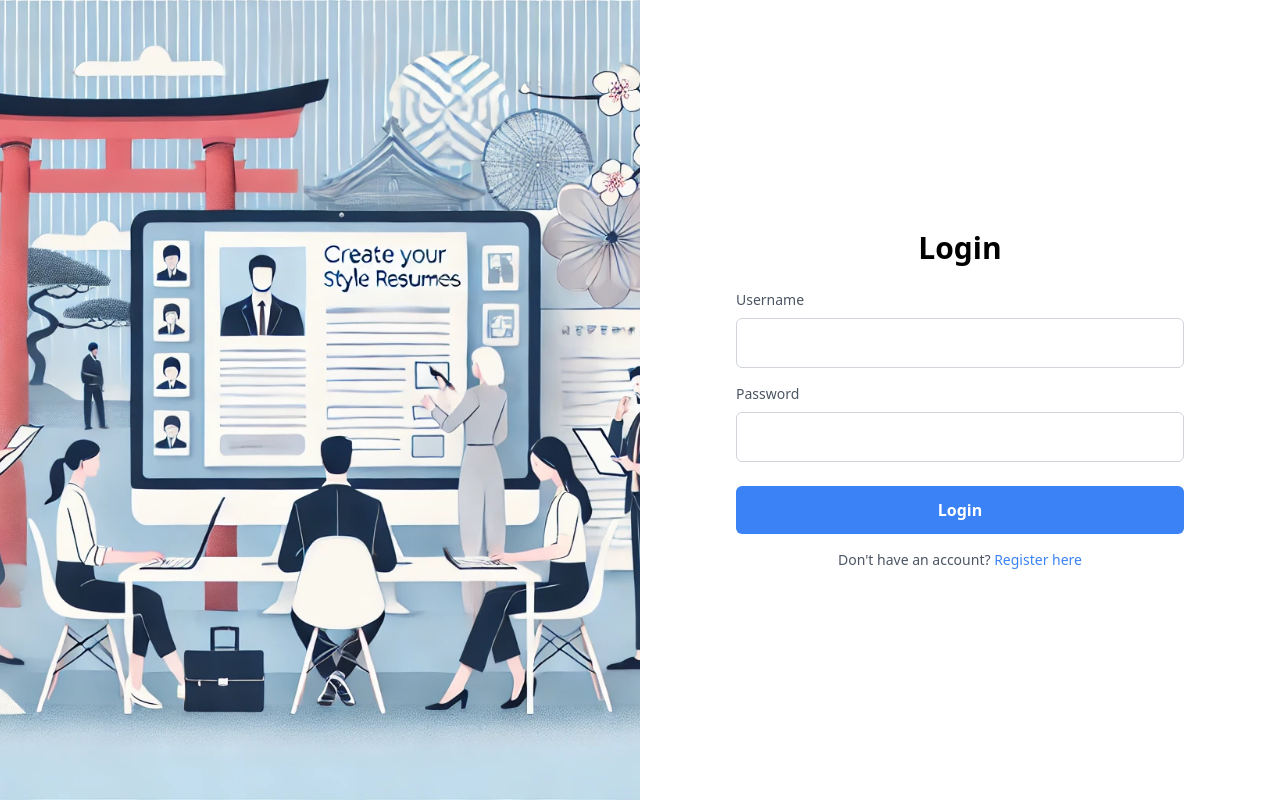
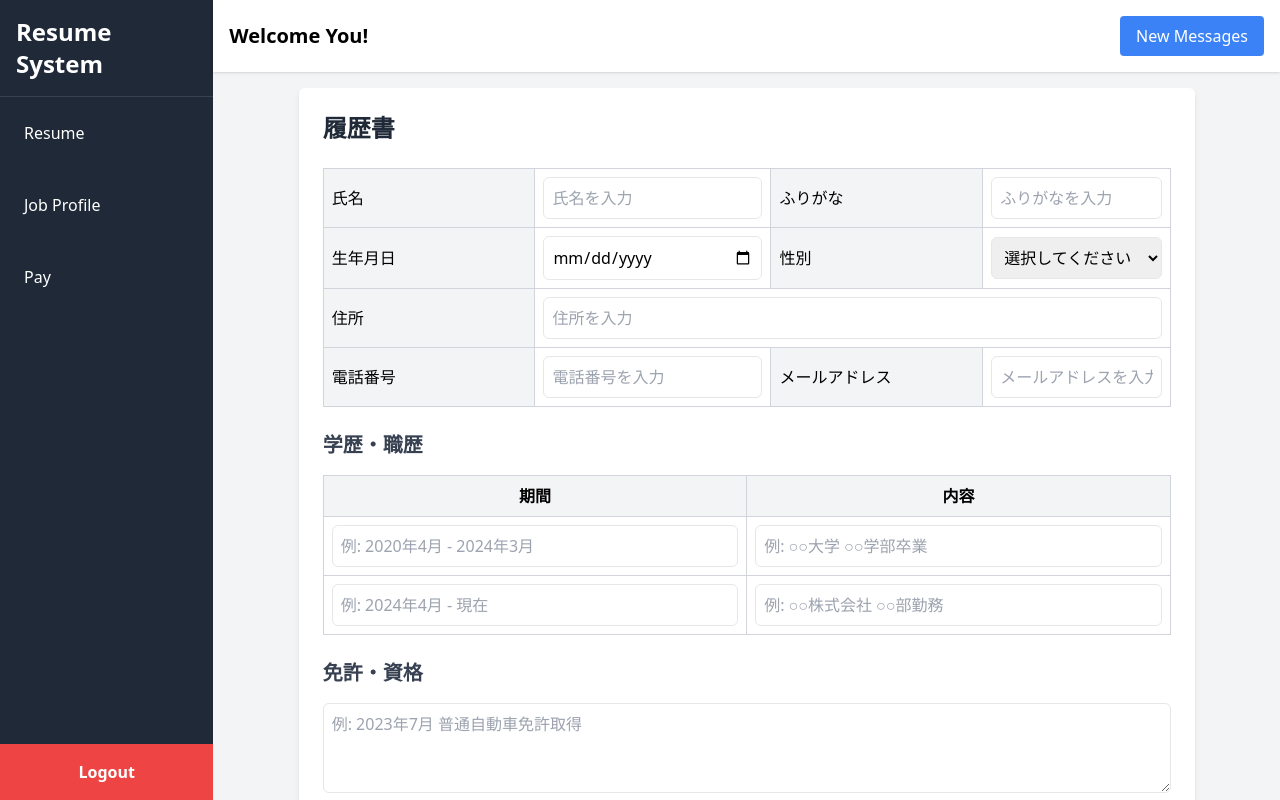
Before and after one commit to kanghouchao/JobProfile, a React (Create React App) app in the folder frontend/: page /resume in a window 1280 px wide. Before the commit this address led to /login. Built offline with nearby package versions, Linux system fonts and the light colour scheme.

Commit message:
add pay and jobhistory pages

```diff
--- a/frontend/src/components/Sidebar.js
+++ b/frontend/src/components/Sidebar.js
@@ -21,10 +21,10 @@ const Sidebar = () => {
             <Link to="/resume" className="block p-2">{t("resume")}</Link>
           </li>
           <li className="p-4 hover:bg-gray-700 cursor-pointer">
-            <Link to="/" className="block p-2">{t("jobProfile")}</Link>
+            <Link to="/job-history" className="block p-2">{t("jobProfile")}</Link>
           </li>
           <li className="p-4 hover:bg-gray-700 cursor-pointer">
-            <Link to="/" className="block p-2">{t("pay")}</Link>
+            <Link to="/pay" className="block p-2">{t("pay")}</Link>
           </li>
         </ul>
       </nav>
--- a/frontend/src/layout.js
+++ b/frontend/src/layout.js
@@ -11,7 +11,7 @@ const Layout = () => {
   useEffect(() => {
     const token = localStorage.getItem('token');
     if (!token) {
-      navigate('/login');
+      // navigate('/login');
     }
   }, [navigate]);
 
--- /dev/null
+++ b/frontend/src/pages/Pay/PayPage.jsx
@@ -0,0 +1,74 @@
+import React from 'react';
+
+const PayPage = () => {
+  return (
+    <div className="max-w-md mx-auto p-6 bg-white shadow-md rounded-md">
+      <h1 className="text-2xl font-bold text-gray-800 mb-6">クレジットカードでのお支払い</h1>
+
+      <form>
+        {/* カード番号 */}
+        <div className="mb-4">
+          <label className="block text-gray-600 mb-2">カード番号</label>
+          <input
+            type="text"
+            placeholder="1234 5678 9012 3456"
+            maxLength="19"
+            className="w-full border rounded-md p-2 focus:outline-none focus:ring focus:ring-blue-300"
+          />
+        </div>
+
+        {/* 有効期限 */}
+        <div className="mb-4">
+          <label className="block text-gray-600 mb-2">有効期限</label>
+          <div className="flex gap-2">
+            <input
+              type="text"
+              placeholder="MM"
+              maxLength="2"
+              className="w-1/2 border rounded-md p-2 focus:outline-none focus:ring focus:ring-blue-300"
+            />
+            <input
+              type="text"
+              placeholder="YY"
+              maxLength="2"
+              className="w-1/2 border rounded-md p-2 focus:outline-none focus:ring focus:ring-blue-300"
+            />
+          </div>
+        </div>
+
+        {/* セキュリティコード */}
+        <div className="mb-4">
+          <label className="block text-gray-600 mb-2">セキュリティコード (CVV)</label>
+          <input
+            type="text"
+            placeholder="123"
+            maxLength="3"
+            className="w-full border rounded-md p-2 focus:outline-none focus:ring focus:ring-blue-300"
+          />
+        </div>
+
+        {/* カード名義人 */}
+        <div className="mb-4">
+          <label className="block text-gray-600 mb-2">カード名義人</label>
+          <input
+            type="text"
+            placeholder="例: TARO YAMADA"
+            className="w-full border rounded-md p-2 focus:outline-none focus:ring focus:ring-blue-300"
+          />
+        </div>
+
+        {/* 支払いボタン */}
+        <div className="flex justify-end">
+          <button
+            type="submit"
+            className="bg-blue-500 text-white px-4 py-2 rounded-md hover:bg-blue-600"
+          >
+            支払う
+          </button>
+        </div>
+      </form>
+    </div>
+  );
+};
+
+export default PayPage;
--- /dev/null
+++ b/frontend/src/pages/Pay/index.js
@@ -0,0 +1,3 @@
+import PayPage from "./PayPage"
+
+export default PayPage
--- /dev/null
+++ b/frontend/src/pages/Resume/JobHistoryForm.jsx
@@ -0,0 +1,116 @@
+import React from 'react';
+
+const JobHistoryForm = () => {
+  return (
+    <div className="max-w-4xl mx-auto p-6 bg-white shadow-md rounded-md overflow-y-auto">
+      <h1 className="text-2xl font-bold text-gray-800 mb-6">職務履歴書</h1>
+
+      {/* 基本情報セクション */}
+      <section className="mb-6">
+        <h2 className="text-xl font-semibold text-gray-700 mb-4">基本情報</h2>
+        <div className="grid grid-cols-1 md:grid-cols-2 gap-4">
+          <div>
+            <label className="block text-gray-600">氏名</label>
+            <input
+              type="text"
+              placeholder="氏名を入力"
+              className="w-full border rounded-md p-2 focus:outline-none focus:ring focus:ring-blue-300"
+            />
+          </div>
+          <div>
+            <label className="block text-gray-600">ふりがな</label>
+            <input
+              type="text"
+              placeholder="ふりがなを入力"
+              className="w-full border rounded-md p-2 focus:outline-none focus:ring focus:ring-blue-300"
+            />
+          </div>
+        </div>
+      </section>
+
+      {/* 職務履歴セクション */}
+      <section className="mb-6">
+        <h2 className="text-xl font-semibold text-gray-700 mb-4">職務履歴</h2>
+        <table className="w-full border-collapse border border-gray-300">
+          <thead>
+            <tr>
+              <th className="border border-gray-300 p-2 bg-gray-100">期間</th>
+              <th className="border border-gray-300 p-2 bg-gray-100">会社名</th>
+              <th className="border border-gray-300 p-2 bg-gray-100">役職・業務内容</th>
+            </tr>
+          </thead>
+          <tbody>
+            <tr>
+              <td className="border border-gray-300 p-2">
+                <input
+                  type="text"
+                  placeholder="例: 2020年4月 - 2024年3月"
+                  className="w-full border rounded-md p-2 focus:outline-none focus:ring focus:ring-blue-300"
+                />
+              </td>
+              <td className="border border-gray-300 p-2">
+                <input
+                  type="text"
+                  placeholder="例: ○○株式会社"
+                  className="w-full border rounded-md p-2 focus:outline-none focus:ring focus:ring-blue-300"
+                />
+              </td>
+              <td className="border border-gray-300 p-2">
+                <input
+                  type="text"
+                  placeholder="例: 営業部 部長"
+                  className="w-full border rounded-md p-2 focus:outline-none focus:ring focus:ring-blue-300"
+                />
+              </td>
+            </tr>
+            <tr>
+              <td className="border border-gray-300 p-2">
+                <input
+                  type="text"
+                  placeholder="例: 2024年4月 - 現在"
+                  className="w-full border rounded-md p-2 focus:outline-none focus:ring focus:ring-blue-300"
+                />
+              </td>
+              <td className="border border-gray-300 p-2">
+                <input
+                  type="text"
+                  placeholder="例: △△株式会社"
+                  className="w-full border rounded-md p-2 focus:outline-none focus:ring focus:ring-blue-300"
+                />
+              </td>
+              <td className="border border-gray-300 p-2">
+                <input
+                  type="text"
+                  placeholder="例: 開発部 エンジニア"
+                  className="w-full border rounded-md p-2 focus:outline-none focus:ring focus:ring-blue-300"
+                />
+              </td>
+            </tr>
+          </tbody>
+        </table>
+      </section>
+
+      {/* 自己PRセクション */}
+      <section className="mb-6">
+        <h2 className="text-xl font-semibold text-gray-700 mb-4">自己PR</h2>
+        <textarea
+          placeholder="例: 私の強みは..."
+          rows="4"
+          className="w-full border rounded-md p-2 focus:outline-none focus:ring focus:ring-blue-300"
+        ></textarea>
+      </section>
+
+      {/* ボタン */}
+      <div className="flex justify-end gap-4">
+        <button className="bg-gray-300 text-gray-700 px-4 py-2 rounded-md hover:bg-gray-400">
+          キャンセル
+        </button>
+        <button className="bg-blue-500 text-white px-4 py-2 rounded-md hover:bg-blue-600">
+          保存
+        </button>
+      </div>
+    </div>
+  );
+};
+
+export default JobHistoryForm;
--- a/frontend/src/pages/Resume/ResumeForm.jsx
+++ b/frontend/src/pages/Resume/ResumeForm.jsx
@@ -2,64 +2,123 @@ import React from 'react';
 
 const ResumeForm = () => {
   return (
-    <div className="max-w-full mx-auto p-6 bg-white shadow-md rounded-md overflow-y-auto">
-    <h1 className="text-2xl font-bold text-gray-800 mb-6">履歴書の作成</h1>
+    <div className="max-w-4xl mx-auto p-6 bg-white shadow-md rounded-md overflow-y-auto">
+      <h1 className="text-2xl font-bold text-gray-800 mb-6">履歴書</h1>
 
       {/* 基本情報セクション */}
-    <section className="mb-6">
-        <h2 className="text-xl font-semibold text-gray-700 mb-4">基本情報</h2>
-        <div className="grid grid-cols-1 md:grid-cols-2 gap-4">
-        <div>
-            <label className="block text-gray-600">氏名</label>
+      <table className="w-full border-collapse border border-gray-300 mb-6">
+        <tbody>
+          <tr>
+            <td className="border border-gray-300 p-2 bg-gray-100 w-1/4">氏名</td>
+            <td className="border border-gray-300 p-2">
               <input
                 type="text"
                 placeholder="氏名を入力"
                 className="w-full border rounded-md p-2 focus:outline-none focus:ring focus:ring-blue-300"
               />
-        </div>
-        <div>
-            <label className="block text-gray-600">ふりがな</label>
+            </td>
+            <td className="border border-gray-300 p-2 bg-gray-100 w-1/4">ふりがな</td>
+            <td className="border border-gray-300 p-2">
               <input
                 type="text"
                 placeholder="ふりがなを入力"
                 className="w-full border rounded-md p-2 focus:outline-none focus:ring focus:ring-blue-300"
               />
-        </div>
-        <div>
-            <label className="block text-gray-600">性別</label>
+            </td>
+          </tr>
+          <tr>
+            <td className="border border-gray-300 p-2 bg-gray-100">生年月日</td>
+            <td className="border border-gray-300 p-2">
+              <input
+                type="date"
+                className="w-full border rounded-md p-2 focus:outline-none focus:ring focus:ring-blue-300"
+              />
+            </td>
+            <td className="border border-gray-300 p-2 bg-gray-100">性別</td>
+            <td className="border border-gray-300 p-2">
               <select className="w-full border rounded-md p-2 focus:outline-none focus:ring focus:ring-blue-300">
                 <option value="">選択してください</option>
                 <option value="male">男性</option>
                 <option value="female">女性</option>
               </select>
-        </div>
-        <div>
-            <label className="block text-gray-600">生年月日</label>
+            </td>
+          </tr>
+          <tr>
+            <td className="border border-gray-300 p-2 bg-gray-100">住所</td>
+            <td colSpan="3" className="border border-gray-300 p-2">
               <input
-            type="date"
+                type="text"
+                placeholder="住所を入力"
                 className="w-full border rounded-md p-2 focus:outline-none focus:ring focus:ring-blue-300"
               />
-        </div>
-        </div>
-    </section>
-
-    {/* 写真セクション */}
-    <section className="mb-6">
-        <h2 className="text-xl font-semibold text-gray-700 mb-4">写真</h2>
-        <div className="border border-dashed border-gray-300 p-4 rounded-md text-center">
-        <p className="text-gray-500 mb-2">ここに写真をアップロードしてください</p>
-        <input type="file" className="w-full text-sm text-gray-500" />
-        </div>
-    </section>
+            </td>
+          </tr>
+          <tr>
+            <td className="border border-gray-300 p-2 bg-gray-100">電話番号</td>
+            <td className="border border-gray-300 p-2">
+              <input
+                type="tel"
+                placeholder="電話番号を入力"
+                className="w-full border rounded-md p-2 focus:outline-none focus:ring focus:ring-blue-300"
+              />
+            </td>
+            <td className="border border-gray-300 p-2 bg-gray-100">メールアドレス</td>
+            <td className="border border-gray-300 p-2">
+              <input
+                type="email"
+                placeholder="メールアドレスを入力"
+                className="w-full border rounded-md p-2 focus:outline-none focus:ring focus:ring-blue-300"
+              />
+            </td>
+          </tr>
+        </tbody>
+      </table>
 
       {/* 学歴・職歴セクション */}
       <section className="mb-6">
         <h2 className="text-xl font-semibold text-gray-700 mb-4">学歴・職歴</h2>
-        <textarea
-        placeholder="例: 2020年4月 - 2024年3月 ○○大学 ○○学部卒業"
-        rows="4"
+        <table className="w-full border-collapse border border-gray-300">
+          <thead>
+            <tr>
+              <th className="border border-gray-300 p-2 bg-gray-100">期間</th>
+              <th className="border border-gray-300 p-2 bg-gray-100">内容</th>
+            </tr>
+          </thead>
+          <tbody>
+            <tr>
+              <td className="border border-gray-300 p-2">
+                <input
+                  type="text"
+                  placeholder="例: 2020年4月 - 2024年3月"
                   className="w-full border rounded-md p-2 focus:outline-none focus:ring focus:ring-blue-300"
-        ></textarea>
+                />
+              </td>
+              <td className="border border-gray-300 p-2">
+                <input
+                  type="text"
+                  placeholder="例: ○○大学 ○○学部卒業"
+                  className="w-full border rounded-md p-2 focus:outline-none focus:ring focus:ring-blue-300"
+                />
+              </td>
+            </tr>
+            <tr>
+              <td className="border border-gray-300 p-2">
+                <input
+                  type="text"
+                  placeholder="例: 2024年4月 - 現在"
+                  className="w-full border rounded-md p-2 focus:outline-none focus:ring focus:ring-blue-300"
+                />
+              </td>
+              <td className="border border-gray-300 p-2">
+                <input
+                  type="text"
+                  placeholder="例: ○○株式会社 ○○部勤務"
+                  className="w-full border rounded-md p-2 focus:outline-none focus:ring focus:ring-blue-300"
+                />
+              </td>
+            </tr>
+          </tbody>
+        </table>
       </section>
 
       {/* 免許・資格セクション */}
@@ -67,16 +126,6 @@ const ResumeForm = () => {
         <h2 className="text-xl font-semibold text-gray-700 mb-4">免許・資格</h2>
         <textarea
           placeholder="例: 2023年7月 普通自動車免許取得"
-        rows="3"
-        className="w-full border rounded-md p-2 focus:outline-none focus:ring focus:ring-blue-300"
-        ></textarea>
-    </section>
-
-    {/* 本人希望記入欄 */}
-    <section className="mb-6">
-        <h2 className="text-xl font-semibold text-gray-700 mb-4">本人希望記入欄</h2>
-        <textarea
-        placeholder="例: 希望勤務地: 東京都内"
           rows="3"
           className="w-full border rounded-md p-2 focus:outline-none focus:ring focus:ring-blue-300"
         ></textarea>
--- a/frontend/src/pages/Resume/index.js
+++ b/frontend/src/pages/Resume/index.js
@@ -1,3 +1,6 @@
 import ResumeForm from "./ResumeForm"
+import JobHistoryForm from "./JobHistoryForm"
 
 export default ResumeForm
+
+export { JobHistoryForm }
```
Also changed, not shown: frontend/src/router.js (+5 -2 lines). Lines whose indentation alone changed are shown as unchanged.
